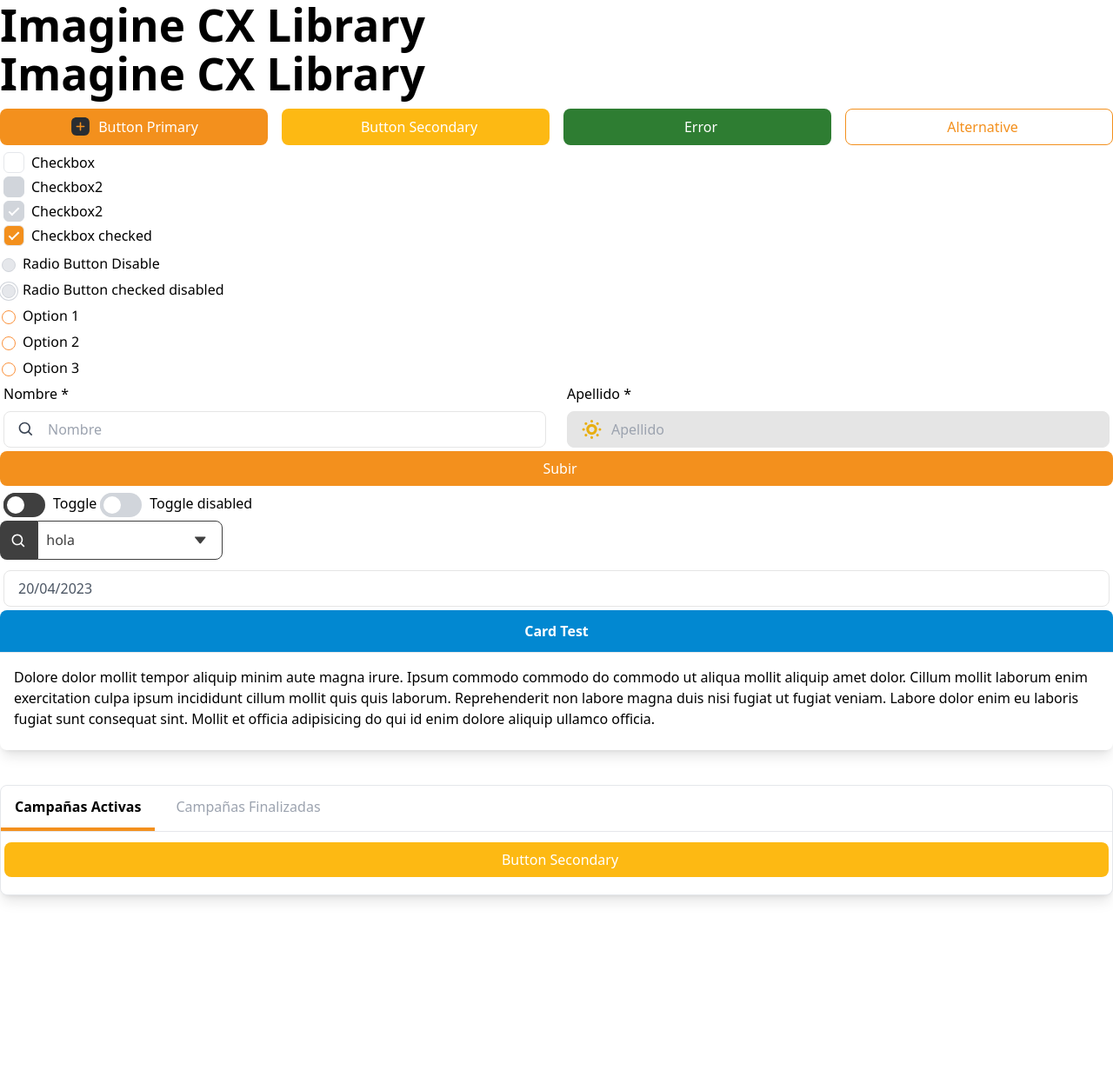
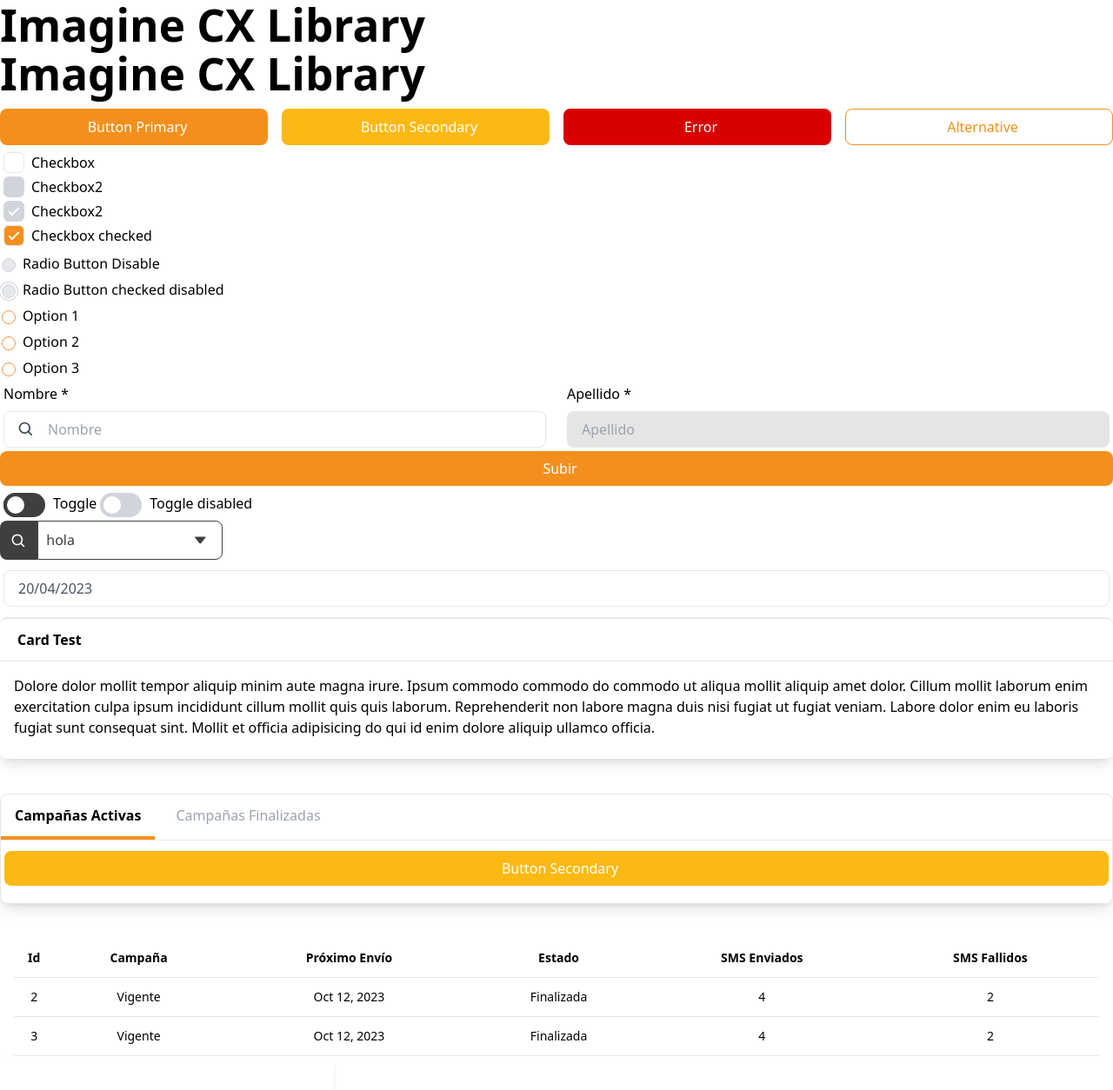
Before and after one commit to Imagine-CX/imaginecx-library, a React (Vite) app: page / in a window 1280 px wide. Shown: the top 1254 px of the page at 87% size. Before the commit the page ends 1070 px from the top, so only its background shows below. Built offline with nearby package versions, Linux system fonts and the light colour scheme.

Commit message:
Add basic table and alerts completed

```diff
--- a/src/App.tsx
+++ b/src/App.tsx
@@ -1,12 +1,44 @@
 import { BiSearch } from 'react-icons/bi';
 
-import { Button, Card, CheckBox, Dropdown, Header, InputField, Radio, Tabs, Toggle } from './components';
+import { Alert, Button, Card, CheckBox, Dropdown, Header, InputField, Radio, Table, Tabs, Toggle } from './components';
 import { ContCalendar } from './components/Calendar/ContCalendar';
 
 const options = [
   { id: 1, value: 'option1', label: 'Option 1' },
   { id: 2, value: 'option2', label: 'Option 2' },
   { id: 3, value: 'option3', label: 'Option 3' },
+];
+
+const tableTitles = ['Id', 'Campaña', 'Próximo Envío', 'Estado', 'SMS Enviados', 'SMS Fallidos'];
+
+const tableItems = [
+  // {
+  //   id: 1,
+  //   name: {
+  //     first: 'Hola',
+  //     second: 'Mundo',
+  //   },
+  //   date: 'Oct 9, 2023',
+  //   status: 'Active',
+  //   enviados: 5,
+  //   fallidos: 0,
+  // },
+  {
+    id: 2,
+    name: 'Vigente',
+    date: 'Oct 12, 2023',
+    status: 'Finalizada',
+    enviados: 4,
+    fallidos: 2,
+  },
+  {
+    id: 3,
+    name: 'Vigente',
+    date: 'Oct 12, 2023',
+    status: 'Finalizada',
+    enviados: 4,
+    fallidos: 2,
+  },
 ];
 
 function App() {
@@ -17,33 +49,9 @@ function App() {
         <Header text="Imagine CX Library" variant="h1" />
       </div>
       <div className="icx-grid icx-grid-cols-1 icx-gap-4 icx-mt-3 md:icx-grid-cols-2 lg:icx-grid-cols-4">
-        <Button
-          text="Button Primary"
-          color="icx-btn-primary"
-          icon={
-            <svg
-              width="25px"
-              height="25px"
-              viewBox="0 0 24.00 24.00"
-              fill="none"
-              xmlns="http://www.w3.org/2000/svg"
-              stroke="#000000"
-              stroke-width="0.00024000000000000003"
-            >
-              <g id="SVGRepo_bgCarrier" stroke-width="0"></g>
-              <g id="SVGRepo_tracerCarrier" stroke-linecap="round" stroke-linejoin="round"></g>
-              <g id="SVGRepo_iconCarrier">
-                {' '}
-                <path
-                  d="M16.19 2H7.81C4.17 2 2 4.17 2 7.81V16.18C2 19.83 4.17 22 7.81 22H16.18C19.82 22 21.99 19.83 21.99 16.19V7.81C22 4.17 19.83 2 16.19 2ZM16 12.75H12.75V16C12.75 16.41 12.41 16.75 12 16.75C11.59 16.75 11.25 16.41 11.25 16V12.75H8C7.59 12.75 7.25 12.41 7.25 12C7.25 11.59 7.59 11.25 8 11.25H11.25V8C11.25 7.59 11.59 7.25 12 7.25C12.41 7.25 12.75 7.59 12.75 8V11.25H16C16.41 11.25 16.75 11.59 16.75 12C16.75 12.41 16.41 12.75 16 12.75Z"
-                  fill="#292D32"
-                ></path>{' '}
-              </g>
-            </svg>
-          }
-        />
+        <Button text="Button Primary" color="icx-btn-primary" />
         <Button text="Button Secondary" color="icx-btn-secondary" animation />
-        <Button text="Error" color="icx-btn-success" />
+        <Button text="Error" color="icx-btn-error" />
         <Button text="Alternative" color="icx-btn-alternative" />
       </div>
       <div>
@@ -72,33 +80,7 @@ function App() {
             />
           </div>
           <div>
-            <InputField
-              placeholder="Apellido"
-              name="apellido"
-              label="Apellido"
-              disabled
-              icon={
-                <svg
-                  fill="#e8af11"
-                  width="25px"
-                  height="25px"
-                  viewBox="0 0 32.00 32.00"
-                  version="1.1"
-                  xmlns="http://www.w3.org/2000/svg"
-                  stroke="#e8af11"
-                  stroke-width="0.00032"
-                >
-                  <g id="SVGRepo_bgCarrier" stroke-width="0"></g>
-                  <g id="SVGRepo_tracerCarrier" stroke-linecap="round" stroke-linejoin="round"></g>
-                  <g id="SVGRepo_iconCarrier">
-                    {' '}
-                    <title>alt-brightness</title>{' '}
-                    <path d="M2.016 16q0 0.832 0.576 1.44t1.408 0.576 1.408-0.576 0.608-1.44-0.608-1.408-1.408-0.576-1.408 0.576-0.576 1.408zM5.504 24.512q0 0.8 0.576 1.408t1.44 0.576 1.408-0.576 0.576-1.408-0.576-1.408-1.408-0.608-1.44 0.608-0.576 1.408zM5.504 7.52q0 0.832 0.576 1.408t1.44 0.576 1.408-0.576 0.576-1.408-0.576-1.408-1.408-0.608-1.44 0.608-0.576 1.408zM8 16q0 3.328 2.336 5.664t5.664 2.336 5.664-2.336 2.336-5.664-2.336-5.632-5.664-2.368-5.664 2.368-2.336 5.632zM12 16q0-1.632 1.184-2.816t2.816-1.184 2.816 1.184 1.184 2.816-1.184 2.848-2.816 1.152-2.816-1.152-1.184-2.848zM14.016 28q0 0.832 0.576 1.44t1.408 0.576 1.408-0.576 0.608-1.44-0.608-1.408-1.408-0.576-1.408 0.576-0.576 1.408zM14.016 4q0 0.832 0.576 1.44t1.408 0.576 1.408-0.576 0.608-1.44-0.608-1.408-1.408-0.576-1.408 0.576-0.576 1.408zM22.496 24.512q0 0.8 0.576 1.408t1.408 0.576 1.44-0.576 0.576-1.408-0.576-1.408-1.44-0.608-1.408 0.608-0.576 1.408zM22.496 7.52q0 0.832 0.576 1.408t1.408 0.576 1.44-0.576 0.576-1.408-0.576-1.408-1.44-0.608-1.408 0.608-0.576 1.408zM26.016 16q0 0.832 0.576 1.44t1.408 0.576 1.408-0.576 0.608-1.44-0.608-1.408-1.408-0.576-1.408 0.576-0.576 1.408z"></path>{' '}
-                  </g>
-                </svg>
-              }
-              required
-            />
+            <InputField placeholder="Apellido" name="apellido" label="Apellido" disabled required />
           </div>
         </div>
         <Button text="Subir" color="icx-btn-primary" type="submit" />
@@ -123,8 +105,8 @@ function App() {
           disableBefore={new Date('2023-05-08')}
         />
       </div>
-      <div className="">
-        <Card title="Card Test" color="icx-card-finish">
+      <div className="icx-mt-2">
+        <Card title="Card Test">
           <p>
             Dolore dolor mollit tempor aliquip minim aute magna irure. Ipsum commodo commodo do commodo ut aliqua mollit
             aliquip amet dolor. Cillum mollit laborum enim exercitation culpa ipsum incididunt cillum mollit quis quis
@@ -142,6 +124,24 @@ function App() {
           ]}
         />
       </div>
+      <div>
+        <Table headers={tableTitles} data={tableItems.map(Object.values)} />
+      </div>
+      <div>
+        <Alert
+          message="¡La campaña fue creada exitosamente!"
+          icon={
+            <svg
+              className="icx-w-8 icx-h-8 icx-text-white icx-fill-current"
+              viewBox="0 0 40 40"
+              xmlns="http://www.w3.org/2000/svg"
+            >
+              <path d="M20 3.33331C10.8 3.33331 3.33337 10.8 3.33337 20C3.33337 29.2 10.8 36.6666 20 36.6666C29.2 36.6666 36.6667 29.2 36.6667 20C36.6667 10.8 29.2 3.33331 20 3.33331ZM16.6667 28.3333L8.33337 20L10.6834 17.65L16.6667 23.6166L29.3167 10.9666L31.6667 13.3333L16.6667 28.3333Z" />
+            </svg>
+          }
+          type="error"
+        />
+      </div>
     </div>
   );
 }
--- a/src/components/Alerts/Alert.tsx
+++ b/src/components/Alerts/Alert.tsx
@@ -1,24 +1,26 @@
-export const Alert = () => {
+export interface IAlert extends React.HTMLAttributes<HTMLDivElement> {
+  message: string;
+  icon: JSX.Element;
+  type: string;
+}
+
+export const Alert = ({ message, icon, type }: IAlert): JSX.Element => {
+  const validTypes = ['success', 'error'];
+
+  const messageType = validTypes.includes(type) ? message : 'El tipo de alerta ingresado no existe';
+  const styleAlert = validTypes.includes(type) ? `icx-bg-${type}-100` : 'icx-bg-gray-600';
+
   return (
-    <>
-      <div className="icx-flex icx-bg-white icx-shadow-lg icx-rounded-lg icx-border icx-border-gray-300">
-        <div className="icon icx-bg-green-600 icx-flex icx-justify-center icx-items-center icx-py-4 icx-px-6 icx-rounded-tr-3xl icx-rounded-lg">
-          <svg
-            xmlns="http://www.w3.org/2000/svg"
-            className="icx-h-8 icx-w-8 icx-bg-white icx-rounded-full icx-text-green-600 icx-p-1"
-            fill="none"
-            viewBox="0 0 24 24"
-            stroke="currentColor"
-            strokeWidth={2}
-          >
-            <path strokeLinecap="round" strokeLinejoin="round" d="M5 13l4 4L19 7" />
-          </svg>
-        </div>
-        <div className="icx-flex icx-flex-col icx-p-4 icx-rounded-tr-lg icx-rounded-br-lg">
-          <h2 className="icx-font-semibold icx-text-green-600">Éxito</h2>
-          <p className="icx-text-gray-700">Alerta</p>
+    <div
+      className={`icx-flex icx-w-full icx-py-3 icx-max-w-sm icx-overflow-hidden ${styleAlert} icx-rounded-lg icx-shadow-md`}
+    >
+      <div className={`icx-flex icx-items-center icx-justify-center icx-w-12 icx-ml-3 ${styleAlert}`}>{icon}</div>
+
+      <div className="icx-px-4 icx-py-2 icx--mx-3">
+        <div className="icx-mx-3">
+          <p className=" icx-text-white ">{messageType}</p>
         </div>
       </div>
-    </>
+    </div>
   );
 };
--- a/src/components/Card/Card.tsx
+++ b/src/components/Card/Card.tsx
@@ -7,7 +7,7 @@ export const Card = ({ title, color, children }: ICard): JSX.Element => {
   const estiloCard: string = !color ? 'icx-justify-start' : `${color} icx-justify-center icx-text-white`;
 
   return (
-    <div className="icx-bg-white icx-mx-auto icx-shadow-lg icx-rounded-lg icx-w-full icx-pb-2">
+    <div className="icx-mx-auto icx-shadow-lg icx-border-t-2 icx-rounded-lg icx-w-full icx-pb-2">
       <div className={`icx-flex icx-rounded-t-lg icx-items-center icx-px-5 icx-py-3 ${estiloCard}`}>
         <p className="icx-font-bold">{title}</p>
       </div>
--- /dev/null
+++ b/src/components/Table/Table.tsx
@@ -0,0 +1,35 @@
+interface ITableProps {
+  headers: string[];
+  data: any[][];
+}
+
+export const Table = ({ headers, data }: ITableProps): JSX.Element => {
+  return (
+    <div className="icx-max-w-screen-xl icx-mx-auto icx-px-4 md:icx-px-4 ">
+      <div className="icx-mt-3 icx-relative icx-h-max icx-overflow-auto">
+        <table className="icx-w-full icx-table-auto icx-text-sm icx-text-center">
+          <thead className="icx-font-medium icx-border-b">
+            <tr>
+              {headers.map((item) => (
+                <th className="icx-py-3" key={item}>
+                  {item}
+                </th>
+              ))}
+            </tr>
+          </thead>
+          <tbody className="icx-divide-y icx-border-b">
+            {data.map((item, idx) => (
+              <tr key={idx}>
+                {item.map((column, index) => (
+                  <td className="icx-py-3 icx-whitespace-nowrap" key={index}>
+                    {column}
+                  </td>
+                ))}
+              </tr>
+            ))}
+          </tbody>
+        </table>
+      </div>
+    </div>
+  );
+};
--- a/src/components/index.ts
+++ b/src/components/index.ts
@@ -10,3 +10,4 @@ export * from './Headers';
 export type { IHelloWorld } from './HelloWorld';
 export { Helloworld } from './HelloWorld';
 export * from './Selects';
+export * from './Table/Table';
--- a/src/components/style.css
+++ b/src/components/style.css
@@ -78,7 +78,6 @@
           hover:icx-bg-primary-400
           hover:icx-text-white;
   }
-
 
   .icx-animate-fade-in {
     animation: dropdpwn-fade 0.5s;
@@ -197,13 +196,13 @@
   }
 
   .icx-card-error {
-    @apply icx-bg-error;
+    @apply icx-bg-error-100;
   }
   .icx-card-finish {
     @apply icx-bg-finish;
   }
   .icx-card-success {
-    @apply icx-bg-success;
+    @apply icx-bg-success-100;
   }
   .icx-card-pending {
     @apply icx-bg-pending;
```
